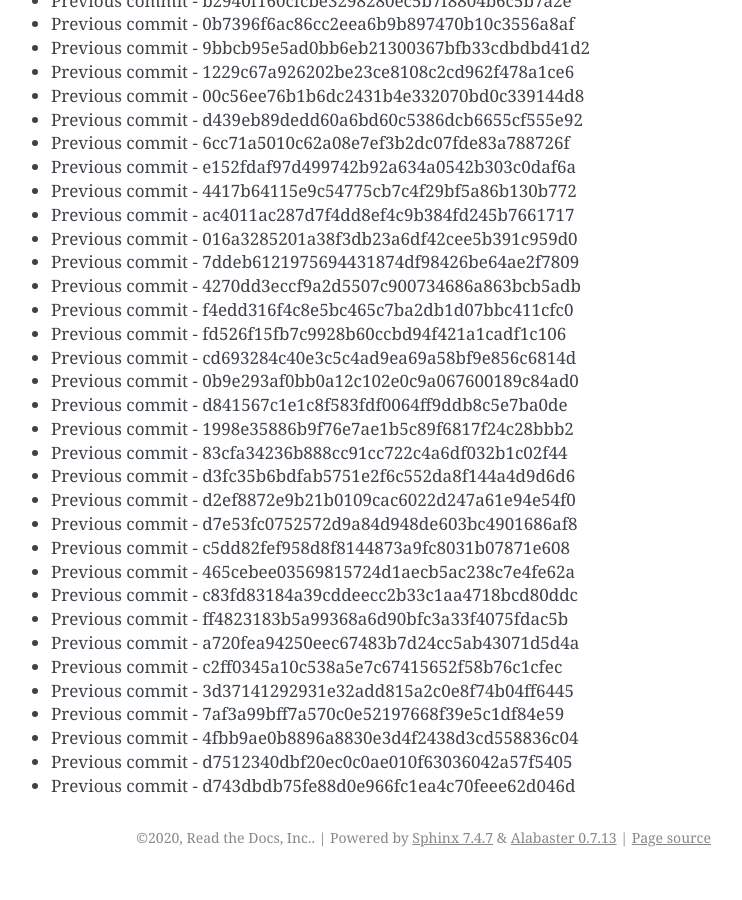
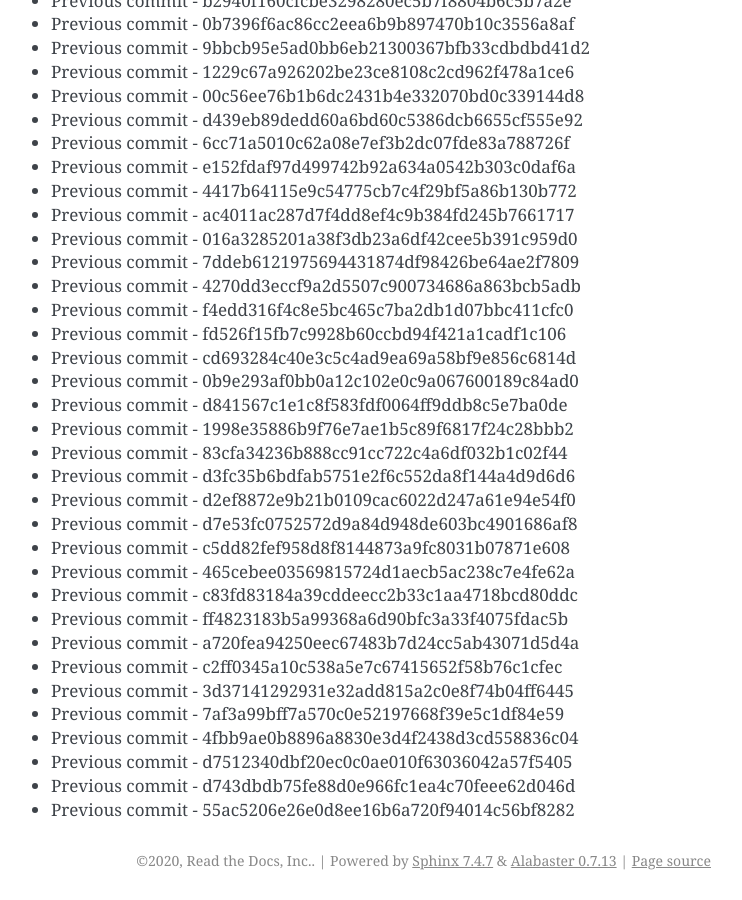
Before and after one commit to readthedocs/rtd-git-stresstest, a Sphinx documentation site: the page built from docs/updates.rst, in a window 1280 px wide and 900 px high, scrolled down 62979 px. Shown: the whole window, without its empty margins (399-1141 px from the left). Built offline with Sphinx 7.4.7, drawn with Linux system fonts in a browser that asks for light colours; before the commit the page ends 63856 px from its top, so only the background shows below that.

Commit message:
Generating commit from previous: 55ac5206e26e0d8ee16b6a720f94014c56bf8282

```diff
--- a/docs/updates.rst
+++ b/docs/updates.rst
@@ -2678,3 +2678,4 @@ It can be tested for any performance characteristics.
 * Previous commit - 4fbb9ae0b8896a8830e3d4f2438d3cd558836c04
 * Previous commit - d7512340dbf20ec0c0ae010f63036042a57f5405
 * Previous commit - d743dbdb75fe88d0e966fc1ea4c70feee62d046d
+* Previous commit - 55ac5206e26e0d8ee16b6a720f94014c56bf8282
```
